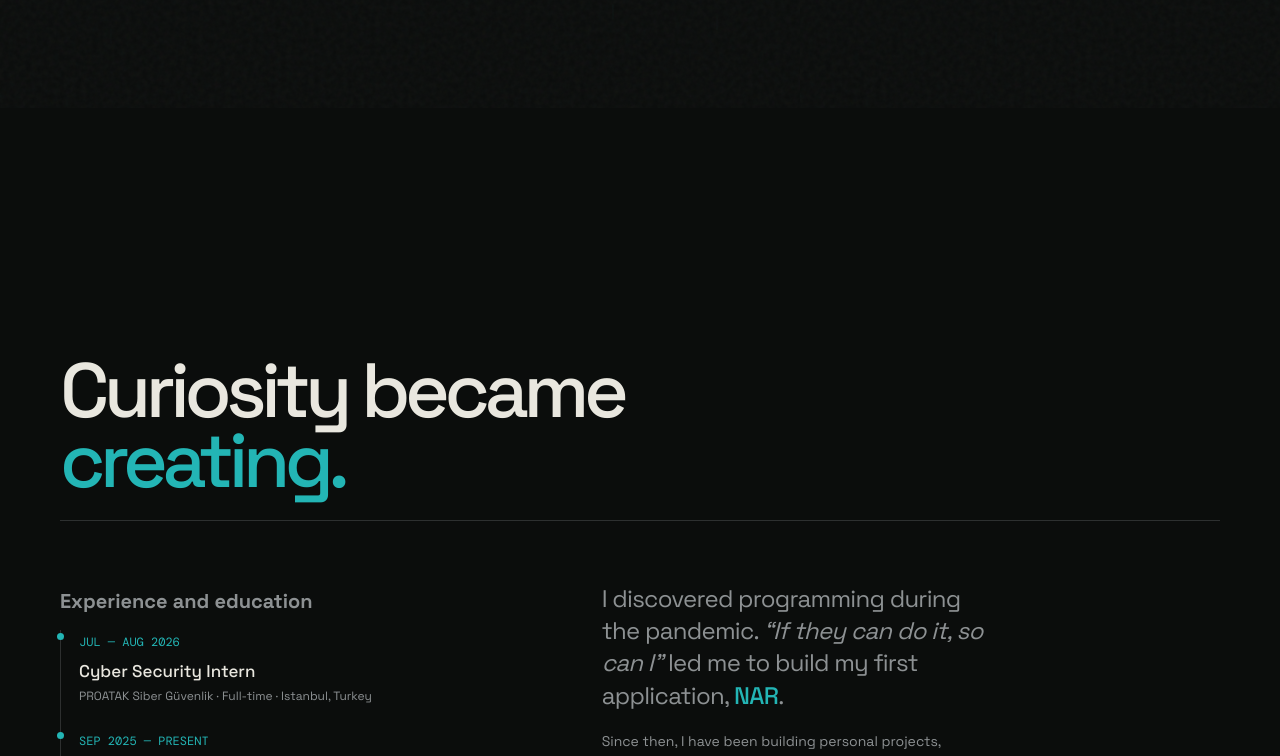
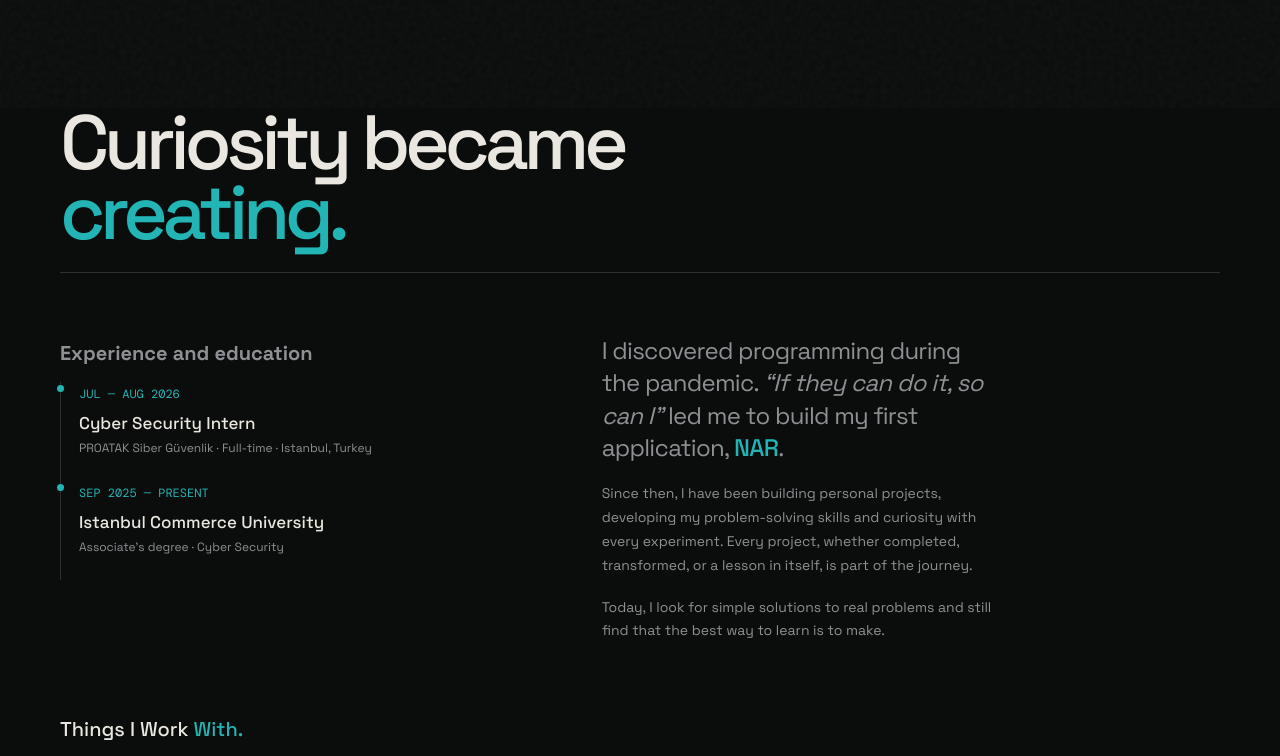
Before and after one commit to aardaakpinar/aardaakpinar.github.io, an Astro site: page / in a window 1280 px wide. Shown: the part 692-1448 px from the top of the page. Built offline with nearby package versions, Linux system fonts and the light colour scheme; Astro itself is replaced by a stand-in of ours.

Commit message:
about section update

```diff
--- a/src/pages/index.astro
+++ b/src/pages/index.astro
@@ -49,7 +49,7 @@ const experience = [
       <div class="hero-copy">
         <h1 id="hero-title">I'm<br /><em>Arda Akpınar</em></h1>
         <p class="intro">I am a software developer and cyber security student. I work on open-source software and ideas that keep me curious.</p>
-        <a class="text-link" href="#story">Story<span aria-hidden="true">↘</span></a>
+        <a class="text-link" href="#about">About<span aria-hidden="true">↘</span></a>
         <a class="text-link" href="#work">Projects<span aria-hidden="true">↘</span></a>
         <a class="text-link" href="#contact">Contact<span aria-hidden="true">↘</span></a>
       </div>
@@ -58,8 +58,8 @@ const experience = [
       </div>
     </section>
 
-    <section class="story-section" id="story" aria-labelledby="story-title">
-      <div class="story-heading"><h2 id="story-title">Curiosity became <br /><em>creating.</em></h2></div>
+    <section class="story-section" id="about" aria-labelledby="about-title">
+      <div class="story-heading"><h2 id="about-title">Curiosity became <br /><em>creating.</em></h2></div>
       <div class="story-grid">
         <div class="experience-list" aria-label="Experience and education">
         <h2>Experience and education</h2>
@@ -67,10 +67,7 @@ const experience = [
         </div>
         <div class="story-copy"><p class="story-lead">I discovered programming during the pandemic. <i>“If they can do it, so can I”</i> led me to build my first application, <strong>NAR</strong>.</p><p>Since then, I have been building personal projects, developing my problem-solving skills and curiosity with every experiment. Every project, whether completed, transformed, or a lesson in itself, is part of the journey.</p><p>Today, I look for simple solutions to real problems and still find that the best way to learn is to make.</p></div>
       </div>
-    </section>
-
-    <section class="stack-section" id="stack" aria-labelledby="stack-title">
-      <div class="section-heading"><h2 id="stack-title">Things I Work <br /><em>With.</em></h2></div>
+      <div class="stack-heading"><h3>Things I Work <em>With.</em></h3></div>
       <div class="stack-marquee" aria-label="Technologies I use">
         <div class="stack-track">
           {[...techStack, ...techStack].map((tech, index) => <span class="stack-item" aria-hidden={index >= techStack.length ? "true" : undefined}><img src={`https://skillicons.dev/icons?i=${tech.icon}`} alt="" aria-hidden="true" loading="lazy" decoding="async" />{tech.name}</span>)}
--- a/src/styles/global.css
+++ b/src/styles/global.css
@@ -124,6 +124,7 @@ body::before {
 	text-decoration: none;
 	border-bottom: 1px solid var(--acid);
 	padding-bottom: 7px;
+	margin-right: 10px;
 }
 .text-link span {
 	color: var(--acid);
@@ -218,16 +219,26 @@ body::before {
 	will-change: transform;
 }
 .project-viewport {
+	position: relative;
 	overflow: hidden;
 	width: 100vw;
 	margin-left: calc(50% - 50vw);
 	padding: 0 max(16px, calc((100vw - 1160px) / 2));
+}
+.project-viewport::after {
+	content: "";
+	position: absolute;
+	left: max(16px, calc((100vw - 1160px) / 2));
+	right: max(16px, calc((100vw - 1160px) / 2));
+	bottom: 0;
+	pointer-events: none;
 }
 .project-card {
 	width: clamp(300px, 34vw, 390px);
 	flex: 0 0 auto;
 	padding: 22px 0 26px;
 	border-top: 1px solid var(--line);
+	border-bottom: 1px solid var(--line);
 }
 .project-meta {
 	display: flex;
@@ -363,93 +374,6 @@ footer {
 	padding: 22px 0 35px;
 	text-transform: uppercase;
 }
-.link-page {
-	min-height: 100vh;
-	display: flex;
-	justify-content: center;
-	padding: 0 16px;
-	color: #fff;
-	font-family: "Nunito", sans-serif;
-}
-.link-content {
-	width: 100%;
-	max-width: 600px;
-	text-align: center;
-}
-.link-profile {
-	width: 100%;
-	padding: 40px 20px 20px;
-	display: flex;
-	flex-direction: column;
-	align-items: center;
-}
-.link-banner {
-	width: 100%;
-	height: 180px;
-	margin-bottom: 20px;
-	overflow: hidden;
-	border-radius: 20px;
-	background: #000;
-}
-.link-banner img {
-	width: 100%;
-	height: 100%;
-	display: block;
-	object-fit: cover;
-}
-.link-avatar {
-	width: 120px;
-	height: 120px;
-	margin-top: -80px;
-	border: 4px solid #0d0d0d;
-	border-radius: 50%;
-	object-fit: cover;
-	background: #000;
-}
-.link-profile h1 {
-	margin: 15px 0 0;
-	font-size: 28px;
-}
-.link-intro {
-	margin: 5px 0 0;
-	color: rgba(255, 255, 255, 0.7);
-}
-.link-list {
-	width: 100%;
-	padding: 0 20px 40px;
-	display: flex;
-	flex-direction: column;
-	gap: 15px;
-}
-.link-item {
-	padding: 18px 20px;
-	display: flex;
-	align-items: center;
-	gap: 10px;
-	border-radius: 12px;
-	background: rgba(255, 255, 255, 0.02);
-	color: #fff;
-	text-align: center;
-	text-decoration: none;
-	transition: 0.2s;
-}
-.link-item:hover {
-	background: rgba(255, 255, 255, 0.04);
-	transform: translateY(-2px);
-}
-.link-icon {
-	width: 20px;
-	height: 20px;
-	color: #fff;
-	font-size: 20px;
-}
-.link-label {
-	flex: 1;
-	padding-right: 30px;
-}
-.link-footer {
-	display: none;
-}
 @media (max-width: 700px) {
 	.site-shell {
 		width: min(100% - 32px, 540px);
@@ -534,8 +458,7 @@ footer {
 	display: flex;
 	flex-direction: column;
 	justify-content: center;
-	margin: 125px 0;
-	border-bottom: 1px solid var(--line);
+	padding-bottom: 110px;
 }
 .story-heading {
 	display: flex;
@@ -635,12 +558,17 @@ footer {
 	color: var(--acid);
 	margin-left: 5px;
 }
-.stack-section {
-	min-height: 100svh;
-	display: flex;
-	flex-direction: column;
-	justify-content: center;
-	padding: 0 0 150px;
+.stack-heading {
+	margin: 55px 0 20px;
+}
+.stack-heading h3 {
+	margin: 0;
+	font-size: 20px;
+	font-weight: 500;
+}
+.stack-heading em {
+	color: var(--acid);
+	font-style: normal;
 }
 .stack-marquee {
 	position: relative;
@@ -756,8 +684,8 @@ footer {
 	.story-links {
 		margin-left: 0;
 	}
-	.stack-section {
-		padding-bottom: 100px;
+	.stack-heading {
+		margin-top: 42px;
 	}
 	.stack-item {
 		min-width: 165px;
```
Also changed, not shown: src/pages/link.astro (deleted, +0 -142 lines).
